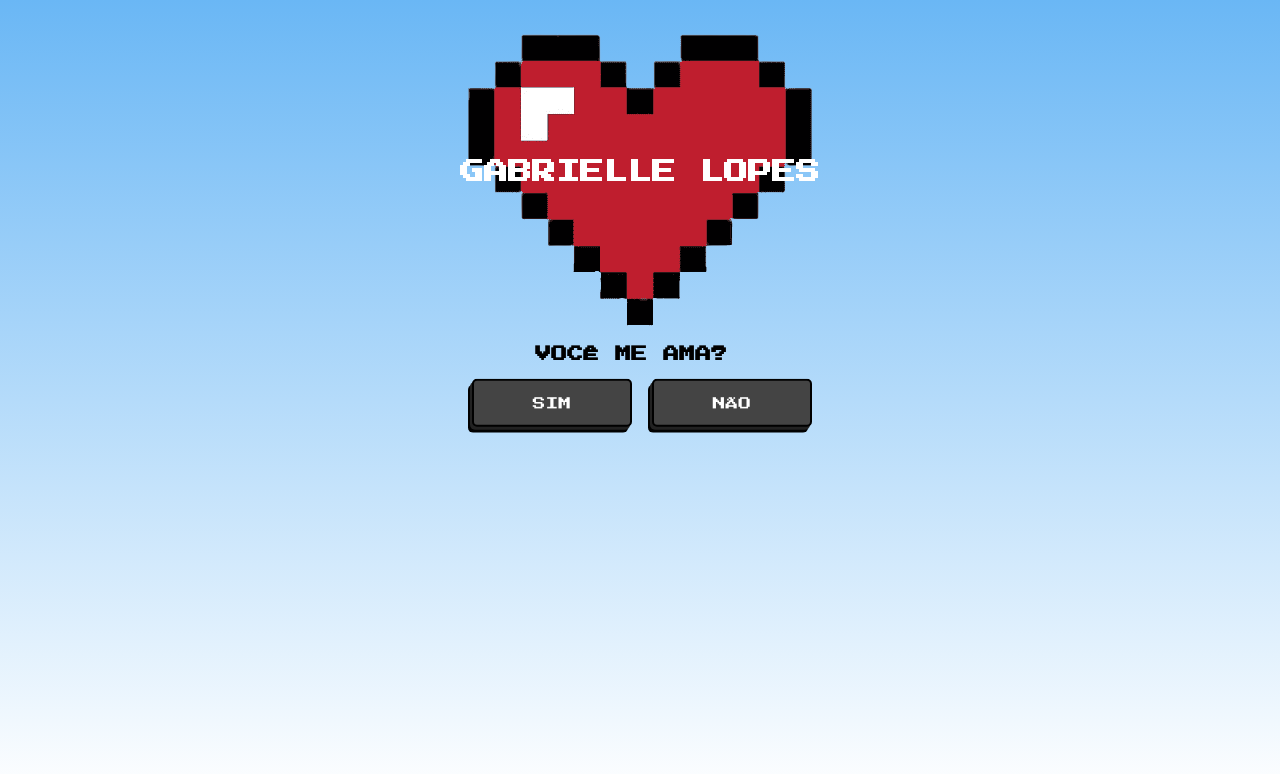
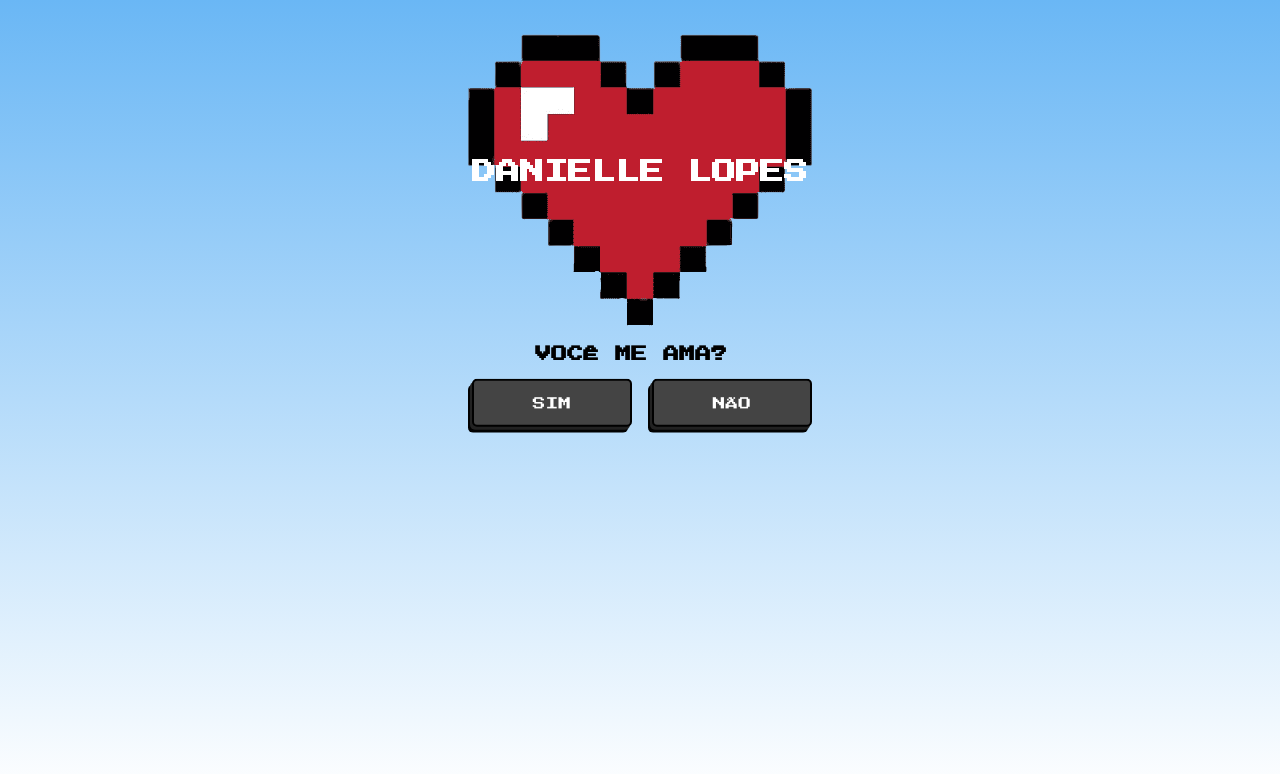
Before and after one commit to opZywl/gift-for-girlfriend, a plain HTML site: page index.html in a window 1280 px wide. Drawn offline with Linux system fonts and the light colour scheme; a web font is replaced by a local one.

Commit message:
Atualizar o index.html

```diff
--- a/index.html
+++ b/index.html
@@ -21,7 +21,7 @@
       <img class="corePixel" src="assets/coree.png" alt="" />
       <img class="gatinhoBravo disable" src="assets/bebe.jpg" alt="" />
       <h1 class="title">VOCÊ ME AMA?</h1>
-      <h2 class="jasna">GABRIELLE LOPES</h2>
+      <h2 class="jasna">DANIELLE LOPES</h2>
       <div class="btns">
         <button class="btnYes vibrate-1">SIM</button>
         <button class="btnNo vibrate-1" onmouseover="desvia(this)">NÃO</button>
```
